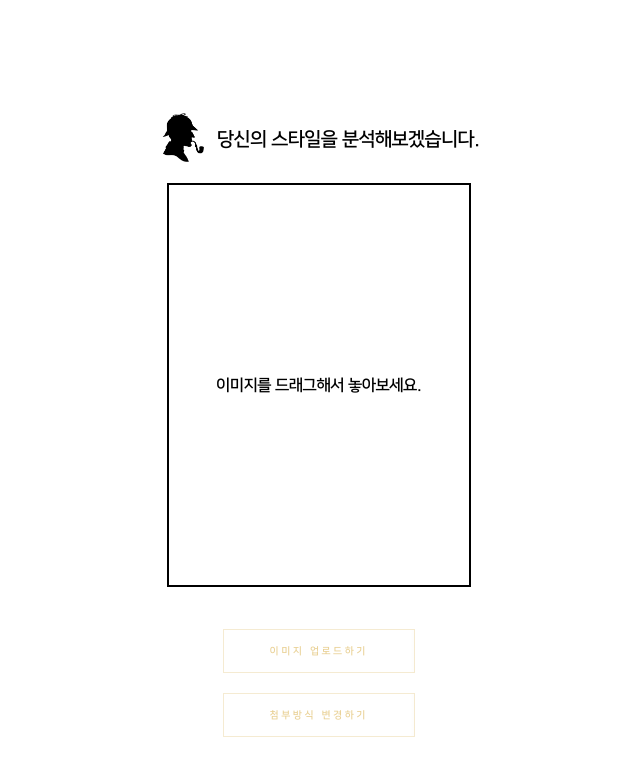
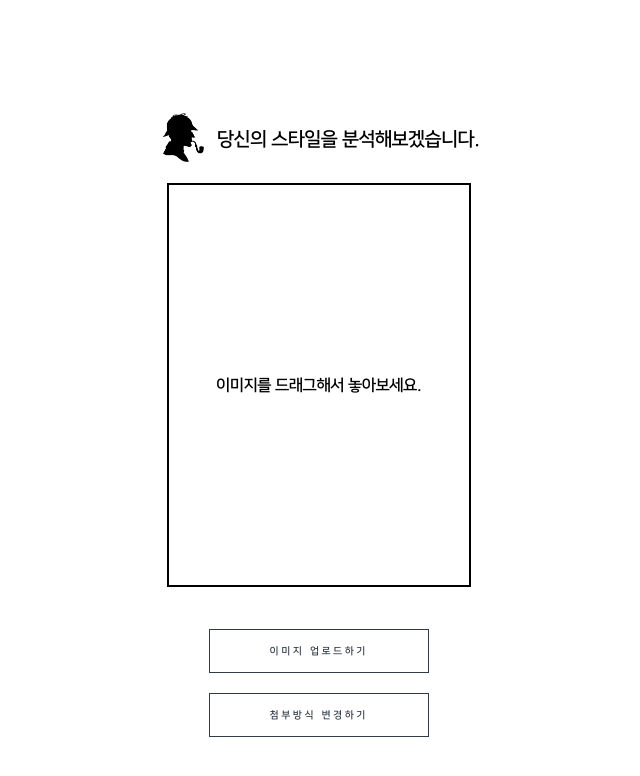
Before and after one commit to M-U-I-N-D-O/muindo-client, a React (Create React App) app in the folder client/: page /analysis_clothes in a window 1280 px wide. Shown: the top 776 px of the page, without its empty margins (321-961 px from the left). Built offline with nearby package versions, Linux system fonts and the light colour scheme.

Commit message:
Fix : 인트로 네비바 제어, 버튼 컬러 변경

```diff
--- a/client/src/components/AnalysisClothes/resultListBox.js
+++ b/client/src/components/AnalysisClothes/resultListBox.js
@@ -47,6 +47,7 @@ const ListText = styled.p`
 const LuxuryLinkBtn = styled.a`
   display: block;
   box-sizing: border-box;
+
   width: 10vw;
   background: transparent;
   text-transform: uppercase;
@@ -55,7 +56,8 @@ const LuxuryLinkBtn = styled.a`
   font-style: normal;
   font-size: 0.625rem;
   letter-spacing: 0.3em;
-  color: rgba(223, 190, 106, 0.7);
+  color: #323b48;
+  /* color: rgba(223, 190, 106, 0.7); */
   border-radius: 0;
   /* padding: 15px 20px 15px 20px; */
   padding-top: 10px;
@@ -67,7 +69,8 @@ const LuxuryLinkBtn = styled.a`
   text-decoration: none;
   margin: 1vh 0;
   border: none;
-  border: 1px solid rgba(223, 190, 106, 0.3);
+  border: 1px solid #323b48;
+  /* border: 1px solid rgba(223, 190, 106, 0.3); */
   :hover {
     color: #fff;
     border: 1px solid rgba(223, 190, 106, 0);
--- a/client/src/pages/AnalysisClothes/AnalysisClothesResult.js
+++ b/client/src/pages/AnalysisClothes/AnalysisClothesResult.js
@@ -56,14 +56,16 @@ const ImageBox = styled.div`
 const LuxuryBtn = styled.button`
   display: block;
   box-sizing: border-box;
-  width: 15vw;
+  width: 220px;
+  /* width: 15vw; */
   background: transparent;
   text-transform: uppercase;
   font-weight: 500;
   font-style: normal;
   font-size: 0.625rem;
   letter-spacing: 0.3em;
-  color: rgba(223, 190, 106, 0.7);
+  color: #323b48;
+  /* color: rgba(223, 190, 106, 0.7); */
   border-radius: 0;
   padding: 15px 20px 15px 20px;
   transition: all 0.7s ease-out;
@@ -73,7 +75,8 @@ const LuxuryBtn = styled.button`
   text-decoration: none;
   margin: 0.625rem;
   border: none;
-  border: 1px solid rgba(223, 190, 106, 0.3);
+  border: 1px solid #323b48;
+  /* border: 1px solid rgba(223, 190, 106, 0.3); */
   :hover {
     color: #fff;
     border: 1px solid rgba(223, 190, 106, 0);
--- a/client/src/pages/AnalysisClothes/index.js
+++ b/client/src/pages/AnalysisClothes/index.js
@@ -242,7 +242,8 @@ const ButtonContainer = styled.div`
 `;
 const LuxuryLabelBtn = styled.label`
   display: inline-block;
-  width: 15vw;
+  width: 220px;
+  /* width: 15vw; */
   box-sizing: border-box;
   background: transparent;
   text-transform: uppercase;
@@ -250,7 +251,8 @@ const LuxuryLabelBtn = styled.label`
   font-style: normal;
   font-size: 0.625rem;
   letter-spacing: 0.3em;
-  color: rgba(223, 190, 106, 0.7);
+  color: #323b48;
+  /* color: rgba(223, 190, 106, 0.7); */
   border-radius: 0;
   padding: 15px 20px 15px 20px;
   transition: all 0.7s ease-out;
@@ -260,7 +262,8 @@ const LuxuryLabelBtn = styled.label`
   text-decoration: none;
   margin: 0.625rem;
   border: none;
-  border: 1px solid rgba(223, 190, 106, 0.3);
+  border: 1px solid #323b48;
+  /* border: 1px solid rgba(223, 190, 106, 0.3); */
   :hover {
     color: #fff;
     border: 1px solid rgba(223, 190, 106, 0);
@@ -272,14 +275,16 @@ const LuxuryLabelBtn = styled.label`
 const LuxuryBtn = styled.button`
   display: inline-block;
   box-sizing: border-box;
-  width: 15vw;
+  width: 220px;
+  /* width: 15vw; */
   background: transparent;
   text-transform: uppercase;
   font-weight: 500;
   font-style: normal;
   font-size: 0.625rem;
   letter-spacing: 0.3em;
-  color: rgba(223, 190, 106, 0.7);
+  color: #323b48;
+  /* color: rgba(223, 190, 106, 0.7); */
   border-radius: 0;
   padding: 15px 20px 15px 20px;
   transition: all 0.7s ease-out;
@@ -289,7 +294,8 @@ const LuxuryBtn = styled.button`
   text-decoration: none;
   margin: 0.625rem;
   border: none;
-  border: 1px solid rgba(223, 190, 106, 0.3);
+  border: 1px solid #323b48;
+  /* border: 1px solid rgba(223, 190, 106, 0.3); */
   :hover {
     color: #fff;
     border: 1px solid rgba(223, 190, 106, 0);
--- a/client/src/pages/Intro/index.js
+++ b/client/src/pages/Intro/index.js
@@ -1,4 +1,4 @@
-import React from 'react';
+import React, { useEffect } from 'react';
 import { Link } from 'react-router-dom';
 import { useDispatch } from 'react-redux';
 import { navbarMode } from '../../actions';
@@ -56,16 +56,16 @@ function Intro() {
   const handleNavbarMode = () => {
     dispatch(navbarMode(1));
   };
+
+  useEffect(() => {
+    dispatch(navbarMode(0));
+  });
   return (
     <div className={classes.root}>
       <Link className={classes.container} onClick={handleNavbarMode} to="/home">
         <div className={classes.signBox}>
           <h1 className={classes.signText}>Sherlock Odds</h1>
-          <img
-            className={classes.door}
-            alt=""
-            src="/images/intro/intro_door.jpg"
-          />
+          <img className={classes.door} alt="" src="/images/intro/intro_door.jpg" />
           <div className={classes.doorBottom}></div>
         </div>
       </Link>
--- a/client/src/pages/Solution/index.js
+++ b/client/src/pages/Solution/index.js
@@ -145,14 +145,16 @@ const ContentsText = styled.h2`
 const LuxuryBtn = styled.button`
   display: inline-block;
   box-sizing: border-box;
-  width: 15vw;
+  width: 220px;
+  /* width: 15vw; */
   background: transparent;
   text-transform: uppercase;
   font-weight: 500;
   font-style: normal;
   font-size: 0.625rem;
   letter-spacing: 0.3em;
-  color: rgba(223, 190, 106, 0.7);
+  color: #323b48;
+  /* color: rgba(223, 190, 106, 0.7); */
   border-radius: 0;
   padding: 15px 20px 15px 20px;
   transition: all 0.7s ease-out;
@@ -162,7 +164,8 @@ const LuxuryBtn = styled.button`
   text-decoration: none;
   margin: 0.625rem;
   border: none;
-  border: 1px solid rgba(223, 190, 106, 0.3);
+  border: 1px solid #323b48;
+  /* border: 1px solid rgba(223, 190, 106, 0.3); */
   :hover {
     color: #fff;
     border: 1px solid rgba(223, 190, 106, 0);
--- a/client/src/pages/Solution/solutionResult.js
+++ b/client/src/pages/Solution/solutionResult.js
@@ -63,14 +63,16 @@ const ButtonContainer = styled.div`
 const LuxuryBtn = styled.button`
   display: inline-block;
   box-sizing: border-box;
-  width: 15vw;
+  width: 250px;
+  /* width: 15vw; */
   background: transparent;
   text-transform: uppercase;
   font-weight: 500;
   font-style: normal;
   font-size: 0.625rem;
   letter-spacing: 0.3em;
-  color: rgba(223, 190, 106, 0.7);
+  color: #323b48;
+  /* color: rgba(223, 190, 106, 0.7); */
   border-radius: 0;
   padding: 15px 20px 15px 20px;
   transition: all 0.7s ease-out;
@@ -80,7 +82,8 @@ const LuxuryBtn = styled.button`
   text-decoration: none;
   margin: 0.625rem;
   border: none;
-  border: 1px solid rgba(223, 190, 106, 0.3);
+  border: 1px solid #323b48;
+  /* border: 1px solid rgba(223, 190, 106, 0.3); */
   :hover {
     color: #fff;
     border: 1px solid rgba(223, 190, 106, 0);
```
